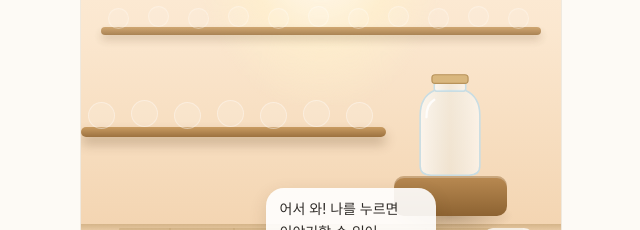
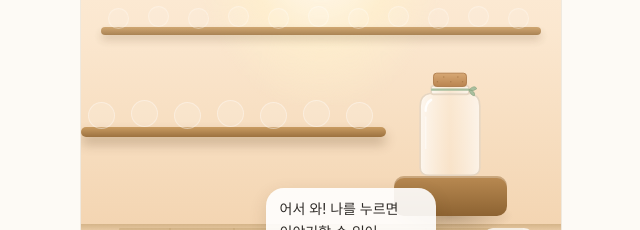
Before and after one commit to Auto-hyun/2026-2-OSSProj-Warmplus-05, a Next.js app in the folder src/: page / in a window 1280 px wide. Shown: the part 242-472 px from the top of the page, without its empty margins (319-959 px from the left). Built offline with nearby package versions, Linux system fonts and the light colour scheme; a web font is replaced by a local one.

Commit message:
유리병 코르크 뚜껑 디자인, 그림 위에 구슬만 겹치는 bare 모드 추가

```diff
--- a/src/components/jar/MoodJar.tsx
+++ b/src/components/jar/MoodJar.tsx
@@ -1,5 +1,6 @@
 'use client';
 
+import type { CSSProperties } from 'react';
 import { getMood } from '@/data/moods';
 import { todayKey } from '@/lib/date';
 import { currentJar, JAR_SIZE } from '@/lib/jar';
@@ -16,46 +17,92 @@ for (let row = 0; SLOTS.length < JAR_SIZE; row++) {
   }
 }
 
-/** 홈 배경에 놓이는 유리병 (간단 UI, 그림은 나중에 교체). 기록한 날마다 감정 색 구슬이 하나씩 쌓인다 */
-export function MoodJar({ className, caption = true }: { className?: string; caption?: boolean }) {
+type Props = {
+  className?: string;
+  style?: CSSProperties;
+  caption?: boolean;
+  /** 병 그림 없이 구슬만 그린다. 배경 그림 속 병 안쪽에 겹쳐 놓을 때 쓴다 */
+  bare?: boolean;
+};
+
+/** 감정 유리병 (코르크 뚜껑·리본). 기록한 날마다 감정 색 구슬이 하나씩 쌓인다 */
+export function MoodJar({ className, style, caption = true, bare = false }: Props) {
   const jar = useApp((s) => currentJar(s.moods));
   if (!jar) return null;
   const today = todayKey();
+
+  const marbles = jar.entries.map((entry, i) => {
+    const { cx, cy } = SLOTS[i];
+    const color = getMood(entry.mood).color;
+    const fresh = entry.day === today;
+    return (
+      <g key={entry.day} className={cn(fresh && 'motion-safe:animate-[jar-drop_0.7s_ease-out]')}>
+        <circle cx={cx} cy={cy} r={R} fill={color} />
+        <circle cx={cx} cy={cy} r={R} fill="url(#jar-marble-shade)" />
+        <circle cx={cx - 2.2} cy={cy - 0.4} r={0.85} fill="#3b2a20" />
+        <circle cx={cx + 2.2} cy={cy - 0.4} r={0.85} fill="#3b2a20" />
+        <path d={`M${cx - 1.4} ${cy + 1.6} Q${cx} ${cy + 3} ${cx + 1.4} ${cy + 1.6}`} fill="none" stroke="#3b2a20" strokeWidth="0.7" strokeLinecap="round" />
+      </g>
+    );
+  });
+
+  const marbleShade = (
+    <radialGradient id="jar-marble-shade" cx="0.35" cy="0.3" r="0.75">
+      <stop offset="0" stopColor="#ffffff" stopOpacity="0.55" />
+      <stop offset="0.55" stopColor="#ffffff" stopOpacity="0" />
+      <stop offset="1" stopColor="#5a3a20" stopOpacity="0.18" />
+    </radialGradient>
+  );
+
+  if (bare) {
+    return (
+      <svg
+        viewBox="14 40 74 92"
+        preserveAspectRatio="xMidYMax meet"
+        role="img"
+        aria-label={`감정 유리병 ${jar.entries.length}/${JAR_SIZE}`}
+        className={cn('pointer-events-none overflow-visible', className)}
+        style={style}
+      >
+        <defs>{marbleShade}</defs>
+        <g opacity="0.94">{marbles}</g>
+      </svg>
+    );
+  }
 
   return (
     <figure className={cn('pointer-events-none flex flex-col items-center', className)} aria-label={`감정 유리병 ${jar.entries.length}/${JAR_SIZE}`}>
       <svg viewBox="0 0 100 140" className="h-full w-auto overflow-visible" aria-hidden>
         <defs>
           <linearGradient id="jar-glass" x1="0" x2="1">
-            <stop offset="0" stopColor="#ffffff" stopOpacity="0.7" />
-            <stop offset="0.5" stopColor="#e8f3f6" stopOpacity="0.35" />
-            <stop offset="1" stopColor="#ffffff" stopOpacity="0.6" />
+            <stop offset="0" stopColor="#ffffff" stopOpacity="0.75" />
+            <stop offset="0.5" stopColor="#fff6ea" stopOpacity="0.3" />
+            <stop offset="1" stopColor="#ffffff" stopOpacity="0.65" />
           </linearGradient>
+          <linearGradient id="jar-cork" x1="0" y1="0" x2="0" y2="1">
+            <stop offset="0" stopColor="#d7a874" />
+            <stop offset="1" stopColor="#b98450" />
+          </linearGradient>
+          {marbleShade}
           <clipPath id="jar-inside">
-            <path d="M30 26 Q12 34 12 58 V122 Q12 134 26 134 H74 Q88 134 88 122 V58 Q88 34 70 26 Z" />
+            <path d="M24 30 Q12 32 12 46 V124 Q12 134 24 134 H76 Q88 134 88 124 V46 Q88 32 76 30 Z" />
           </clipPath>
         </defs>
         {/* 병 몸통 */}
-        <path d="M30 26 Q12 34 12 58 V122 Q12 134 26 134 H74 Q88 134 88 122 V58 Q88 34 70 26 Z" fill="url(#jar-glass)" stroke="#c9dde3" strokeWidth="2" />
-        {/* 구슬 */}
-        <g clipPath="url(#jar-inside)">
-          {jar.entries.map((entry, i) => {
-            const { cx, cy } = SLOTS[i];
-            const color = getMood(entry.mood).color;
-            const fresh = entry.day === today;
-            return (
-              <g key={entry.day} className={cn(fresh && 'motion-safe:animate-[jar-drop_0.7s_ease-out]')}>
-                <circle cx={cx} cy={cy} r={R} fill={color} />
-                <circle cx={cx - 2.2} cy={cy - 2.4} r={2} fill="#ffffff" opacity="0.55" />
-              </g>
-            );
-          })}
-        </g>
+        <path d="M24 30 Q12 32 12 46 V124 Q12 134 24 134 H76 Q88 134 88 124 V46 Q88 32 76 30 Z" fill="url(#jar-glass)" stroke="#e6d6c2" strokeWidth="2" />
+        {/* 구슬: 감정 색 털뭉치에 작은 얼굴 */}
+        <g clipPath="url(#jar-inside)">{marbles}</g>
         {/* 유리 반사광 */}
-        <path d="M20 60 Q20 44 30 38" fill="none" stroke="#ffffff" strokeWidth="3" strokeLinecap="round" opacity="0.8" />
-        {/* 병목과 뚜껑 */}
-        <rect x="30" y="16" width="40" height="11" rx="3" fill="url(#jar-glass)" stroke="#c9dde3" strokeWidth="2" />
-        <rect x="27" y="6" width="46" height="11" rx="4" fill="#d9b77e" stroke="#b8935a" strokeWidth="1.5" />
+        <path d="M19 52 Q19 42 26 38" fill="none" stroke="#ffffff" strokeWidth="3" strokeLinecap="round" opacity="0.85" />
+        <path d="M19 60 V100" fill="none" stroke="#ffffff" strokeWidth="2" strokeLinecap="round" opacity="0.45" />
+        {/* 병목, 코르크 뚜껑, 리본 */}
+        <rect x="26" y="20" width="48" height="11" rx="3" fill="url(#jar-glass)" stroke="#e6d6c2" strokeWidth="2" />
+        <rect x="29" y="4" width="42" height="17" rx="4" fill="url(#jar-cork)" stroke="#a87443" strokeWidth="1" />
+        {[34, 42, 51, 60, 66].map((x, k) => (
+          <circle key={x} cx={x} cy={k % 2 ? 9 : 15} r="0.9" fill="#9c6a3c" opacity="0.6" />
+        ))}
+        <path d="M26 25 H74" stroke="#a9bf9f" strokeWidth="3" />
+        <path d="M74 25 q8 -7 10 -1 q-4 4 -10 1 Z M74 25 q9 2 7 8 q-5 -1 -7 -8 Z" fill="#a9bf9f" stroke="#8aa580" strokeWidth="0.8" />
       </svg>
       {caption && (
         <figcaption className="mt-1 text-xs font-semibold text-ink-600">
```
